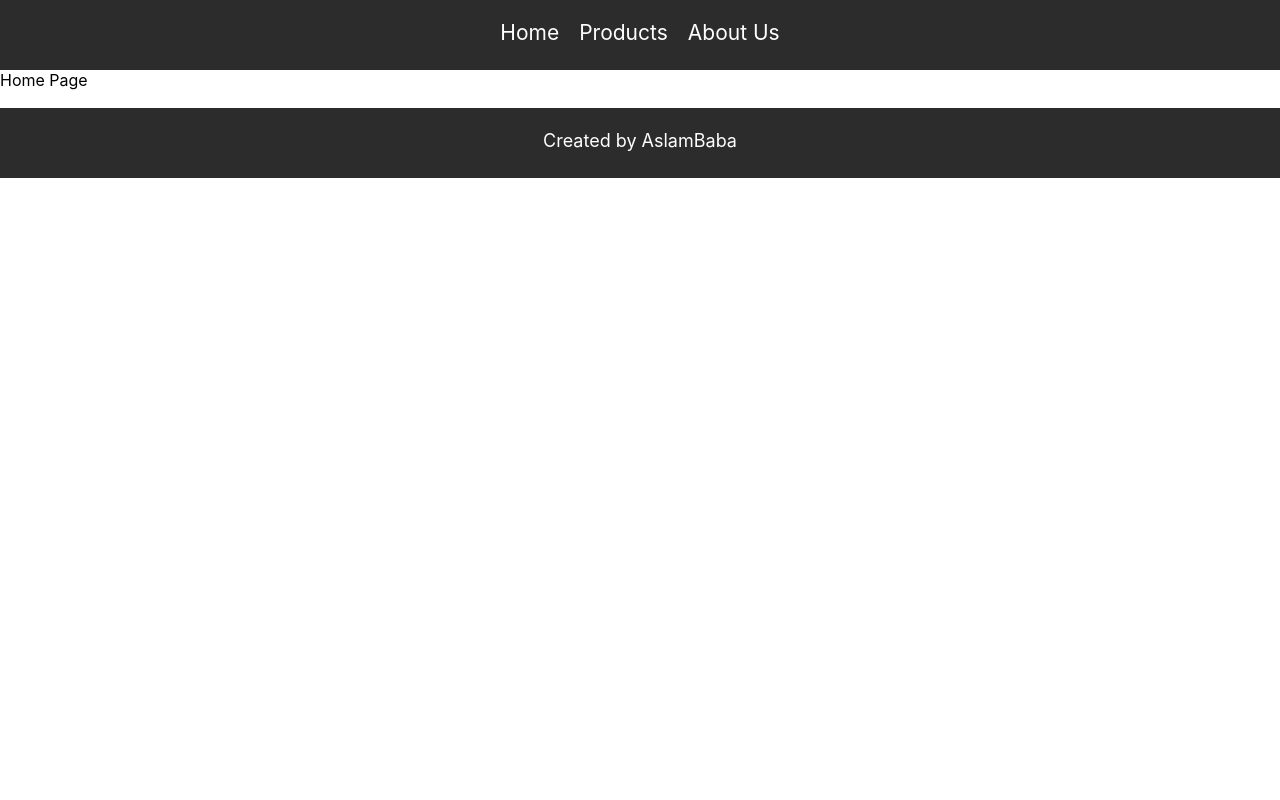
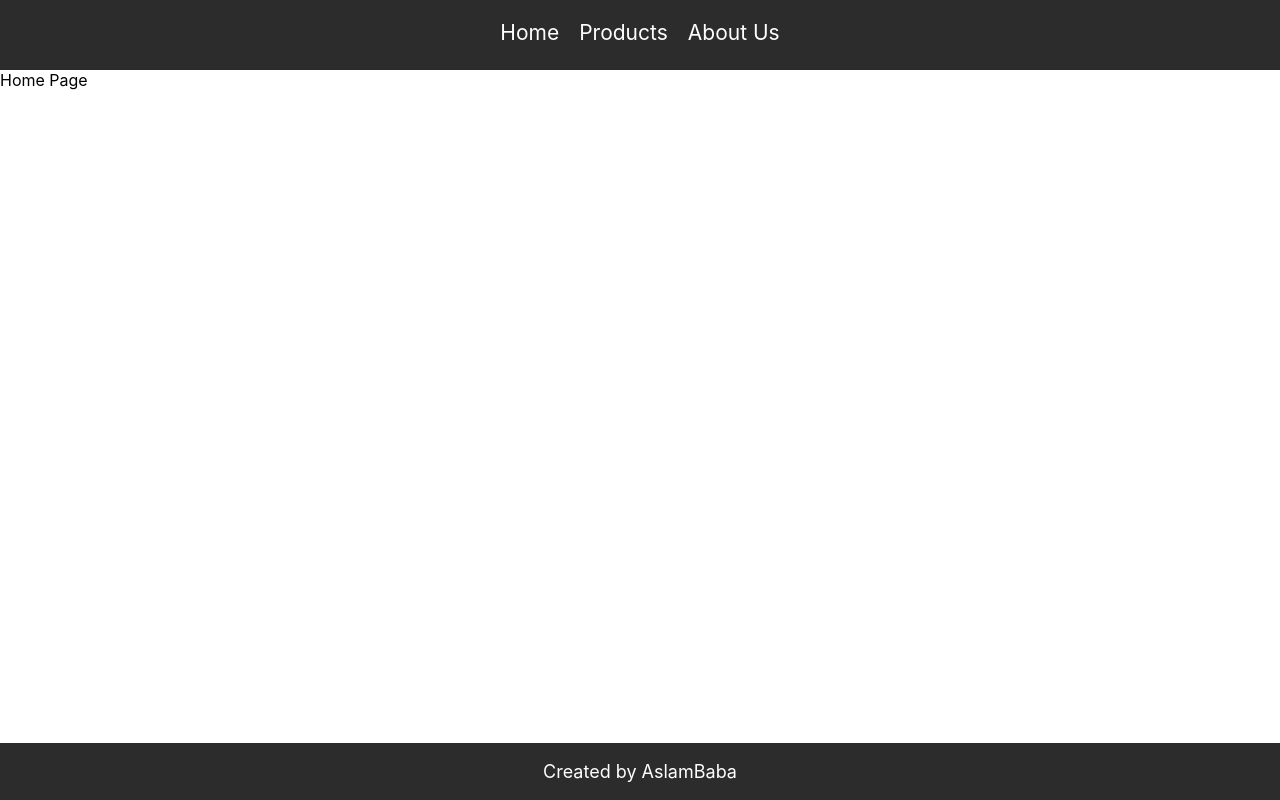
Before and after one commit to aslambaba/MyShoes, a React (Create React App) app: page / in a window 1280 px wide. Built offline with nearby package versions, Linux system fonts and the light colour scheme.

Commit message:
Footer Fixed

```diff
--- a/src/Components/Footer.js
+++ b/src/Components/Footer.js
@@ -2,16 +2,14 @@ import React from 'react';
 import { makeStyles } from '@material-ui/core/styles';
 const useStyles = makeStyles((theme) => ({
     root: {
-        width: '100%',
         backgroundColor: '#2c2c2d',
-        height: 70,
-        left: 0,
-        right: 0,
-        top: 0,
+        position: 'fixed',
+   left: 0,
+   bottom: 0,
         textAlign: 'center',
-        lineHeight: '65px',
         color: 'white',
-        fontSize: '18px'
+        fontSize: '18px',
+        width: "100%"
     }
 }));
 function Footer() {
```
